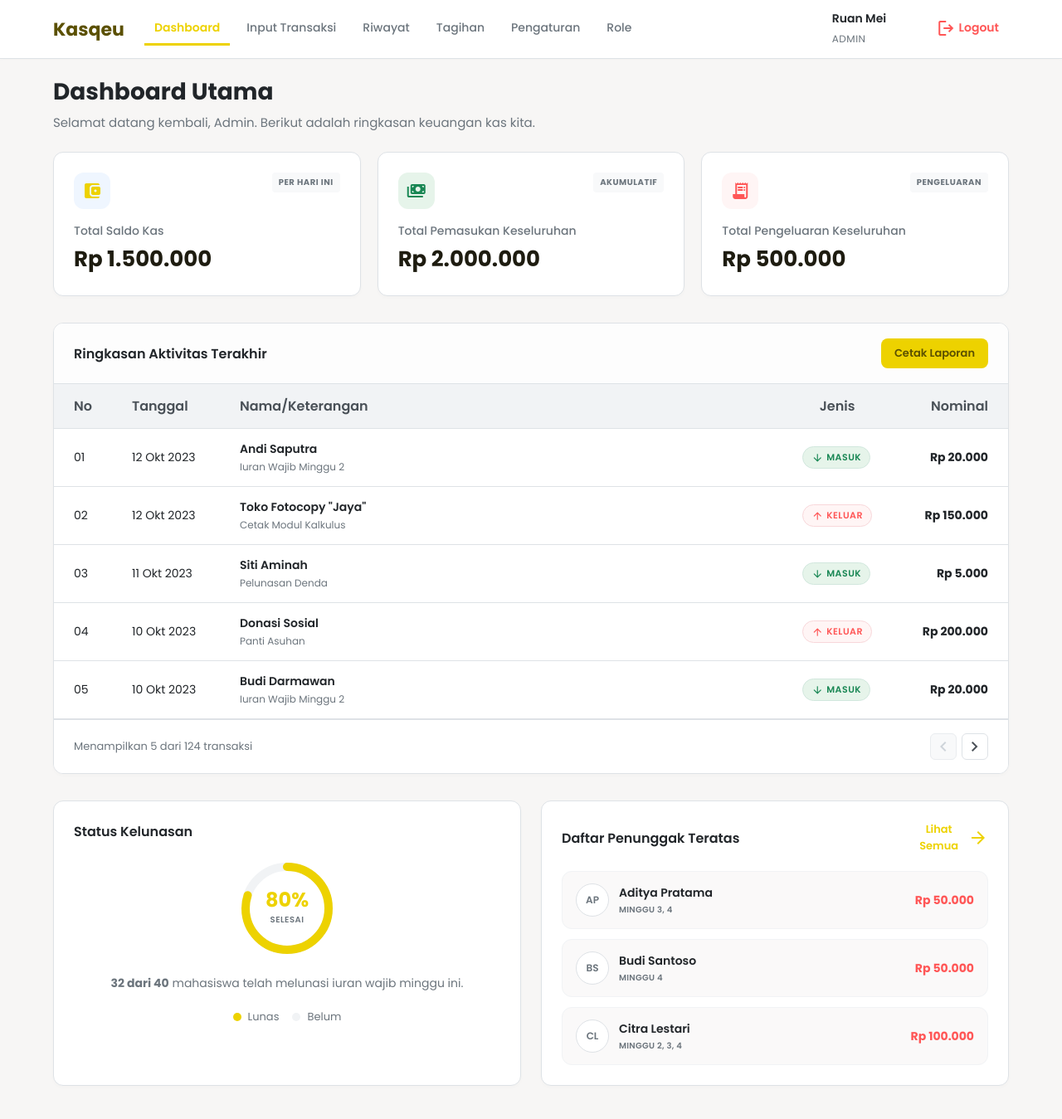
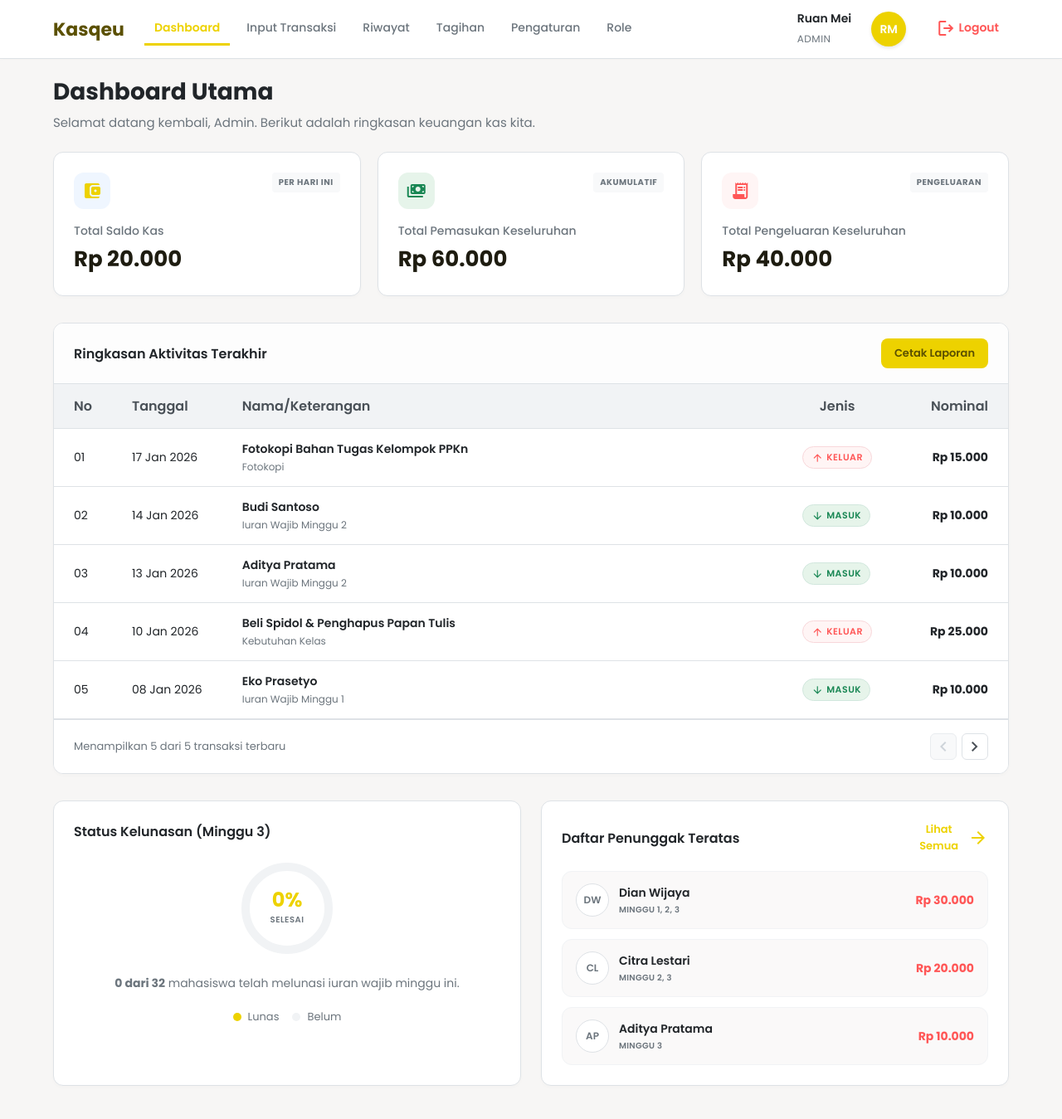
Before and after one commit to arrrfanndi/Kas-Kelas, a PHP site: page /frontend/Admin/Html/dashboard_admin.php in a window 1280 px wide. Shown: the whole page at 83% size. Run offline with PHP 8.4, Linux system fonts and the light colour scheme; a user stored in the database is signed in; data comes from the database, SQL or seed files in the repository.

Commit message:
slha admin

```diff
--- a/frontend/Admin/Html/dashboard_admin.php
+++ b/frontend/Admin/Html/dashboard_admin.php
@@ -1,3 +1,7 @@
+<?php
+require_once '../../../Backend/Admin/Logic_dashboard_admin.php';
+?>
+
 <!DOCTYPE html>
 <html lang="id">
 
@@ -8,11 +12,9 @@
 
     <link rel="preconnect" href="https://fonts.googleapis.com">
     <link rel="preconnect" href="https://fonts.gstatic.com" crossorigin>
-    <link href="https://fonts.googleapis.com/css2?family=Poppins:wght@300;400;500;600;700&display=swap"
-        rel="stylesheet">
+    <link href="https://fonts.googleapis.com/css2?family=Poppins:wght@300;400;500;600;700&display=swap" rel="stylesheet">
 
-    <link href="https://fonts.googleapis.com/css2?family=Material+Symbols+Outlined:wght,FILL@100..700,0..1&display=swap"
-        rel="stylesheet">
+    <link href="https://fonts.googleapis.com/css2?family=Material+Symbols+Outlined:wght,FILL@100..700,0..1&display=swap" rel="stylesheet">
 
     <link rel="stylesheet" href="../../User/Css/user_dashboard.css">
     <link rel="stylesheet" href="../Css/dashboard_admin.css">
@@ -35,11 +37,11 @@
             </div>
             <div class="nav-right">
                 <div class="user-info">
-                    <span class="user-name">Ruan Mei</span>
+                    <span class="user-name"><?= htmlspecialchars($nama) ?></span>
                     <span class="user-role">Admin</span>
                 </div>
-                <div class="avatar-box"></div>
-                <button class="btn-logout">
+                <div class="avatar-box"><?= $inisial ?></div>
+                <button class="btn-logout" onclick="window.location.href='/config/logout.php'">
                     <span class="material-symbols-outlined">logout</span>
                     <span>Logout</span>
                 </button>
@@ -63,8 +65,7 @@
                     <span class="card-tag">Per Hari Ini</span>
                 </div>
                 <p class="card-label">Total Saldo Kas</p>
-                <h3 class="card-value">Rp 1.500.000</h3>
-
+                <h3 class="card-value">Rp <?= number_format($saldo_kelas, 0, ',', '.') ?></h3>
             </div>
 
             <div class="kpi-card border-green">
@@ -75,8 +76,7 @@
                     <span class="card-tag">Akumulatif</span>
                 </div>
                 <p class="card-label">Total Pemasukan Keseluruhan</p>
-                <h3 class="card-value">Rp 2.000.000</h3>
-
+                <h3 class="card-value">Rp <?= number_format($total_masuk, 0, ',', '.') ?></h3>
             </div>
 
             <div class="kpi-card border-red">
@@ -87,14 +87,14 @@
                     <span class="card-tag">Pengeluaran</span>
                 </div>
                 <p class="card-label">Total Pengeluaran Keseluruhan</p>
-                <h3 class="card-value text-red">Rp 500.000</h3>
+                <h3 class="card-value text-red">Rp <?= number_format($total_keluar, 0, ',', '.') ?></h3>
             </div>
         </div>
 
         <section class="table-section">
             <div class="table-header-panel">
                 <h4>Ringkasan Aktivitas Terakhir</h4>
-                <button class="btn-print-report">Cetak Laporan</button>
+                <button class="btn-print-report" onclick="window.location.href='/Backend/Admin/print_aktivitas.php'">Cetak Laporan</button>
             </div>
 
             <div class="table-responsive">
@@ -109,87 +109,52 @@
                         </tr>
                     </thead>
                     <tbody>
+                        <?php if (empty($list_aktivitas)): ?>
                             <tr>
-                            <td class="text-muted">01</td>
-                            <td class="text-muted">12 Okt 2023</td>
+                                <td colspan="5" class="text-center" style="padding: 24px; color: #9ca3af;">Belum ada riwayat transaksi keuangan masuk atau keluar.</td>
+                            </tr>
+                        <?php else: ?>
+                            <?php
+                            $no = 1;
+                            foreach ($list_aktivitas as $row):
+                                $tgl_format = ($row['tanggal']) ? date('d M Y', strtotime($row['tanggal'])) : '-';
+                                $is_masuk   = ($row['jenis'] === 'masuk');
+
+                                // Menyesuaikan kelas badge & font warna sesuai bawaan template iuran/pengeluaran
+                                $badge_class = $is_masuk ? 'badge-row badge-row-success' : 'badge-row badge-row-error';
+                                $icon_badge  = $is_masuk ? 'arrow_downward' : 'arrow_upward';
+                                $text_badge  = $is_masuk ? 'Masuk' : 'Keluar';
+                                $color_class = $is_masuk ? 'text-green' : 'text-red';
+                            ?>
+                                <tr>
+                                    <td class="text-muted"><?= str_pad($no++, 2, '0', STR_PAD_LEFT) ?></td>
+                                    <td class="text-muted"><?= $tgl_format ?></td>
                                     <td>
-                                <div class="row-title">Andi Saputra</div>
-                                <div class="row-subtitle">Iuran Wajib Minggu 2</div>
+                                        <div class="row-title"><?= htmlspecialchars($row['judul']) ?></div>
+                                        <div class="row-subtitle"><?= htmlspecialchars($row['sub_judul']) ?></div>
                                     </td>
                                     <td>
-                                <span class="badge-row badge-row-success">
-                                    <span class="material-symbols-outlined">arrow_downward</span> Masuk
+                                        <span class="<?= $badge_class ?>">
+                                            <span class="material-symbols-outlined"><?= $icon_badge ?></span> <?= $text_badge ?>
                                         </span>
                                     </td>
-                            <td class="text-right-align text-green font-bold">Rp 20.000</td>
+                                    <td class="text-right-align <?= $color_class ?> font-bold">
+                                        Rp <?= number_format($row['nominal'], 0, ',', '.') ?>
+                                    </td>
                                 </tr>
-                        <tr>
-                            <td class="text-muted">02</td>
-                            <td class="text-muted">12 Okt 2023</td>
-                            <td>
-                                <div class="row-title">Toko Fotocopy "Jaya"</div>
-                                <div class="row-subtitle">Cetak Modul Kalkulus</div>
-                            </td>
-                            <td>
-                                <span class="badge-row badge-row-error">
-                                    <span class="material-symbols-outlined">arrow_upward</span> Keluar
-                                </span>
-                            </td>
-                            <td class="text-right-align text-red font-bold">Rp 150.000</td>
-                        </tr>
-                        <tr>
-                            <td class="text-muted">03</td>
-                            <td class="text-muted">11 Okt 2023</td>
-                            <td>
-                                <div class="row-title">Siti Aminah</div>
-                                <div class="row-subtitle">Pelunasan Denda</div>
-                            </td>
-                            <td>
-                                <span class="badge-row badge-row-success">
-                                    <span class="material-symbols-outlined">arrow_downward</span> Masuk
-                                </span>
-                            </td>
-                            <td class="text-right-align text-green font-bold">Rp 5.000</td>
-                        </tr>
-                        <tr>
-                            <td class="text-muted">04</td>
-                            <td class="text-muted">10 Okt 2023</td>
-                            <td>
-                                <div class="row-title">Donasi Sosial</div>
-                                <div class="row-subtitle">Panti Asuhan</div>
-                            </td>
-                            <td>
-                                <span class="badge-row badge-row-error">
-                                    <span class="material-symbols-outlined">arrow_upward</span> Keluar
-                                </span>
-                            </td>
-                            <td class="text-right-align text-red font-bold">Rp 200.000</td>
-                        </tr>
-                        <tr>
-                            <td class="text-muted">05</td>
-                            <td class="text-muted">10 Okt 2023</td>
-                            <td>
-                                <div class="row-title">Budi Darmawan</div>
-                                <div class="row-subtitle">Iuran Wajib Minggu 2</div>
-                            </td>
-                            <td>
-                                <span class="badge-row badge-row-success">
-                                    <span class="material-symbols-outlined">arrow_downward</span> Masuk
-                                </span>
-                            </td>
-                            <td class="text-right-align text-green font-bold">Rp 20.000</td>
-                        </tr>
+                            <?php endforeach; ?>
+                        <?php endif; ?>
                     </tbody>
                 </table>
             </div>
 
             <div class="table-footer-panel">
-                <span class="text-counter">Menampilkan 5 dari 124 transaksi</span>
+                <span class="text-counter">Menampilkan <?= count($list_aktivitas) ?> dari 5 transaksi terbaru</span>
                 <div class="pagination-arrows">
                     <button class="btn-arrow-nav disabled">
                         <span class="material-symbols-outlined">chevron_left</span>
                     </button>
-                    <button class="btn-arrow-nav">
+                    <button class="btn-arrow-nav" onclick="window.location.href='riwayat_admin.php'">
                         <span class="material-symbols-outlined">chevron_right</span>
                     </button>
                 </div>
@@ -198,22 +163,22 @@
 
         <div class="bottom-split-grid">
             <div class="split-card card-alignment-center">
-                <h4 class="split-card-title">Status Kelunasan</h4>
+                <h4 class="split-card-title">Status Kelunasan (Minggu <?= $minggu_ke_text ?>)</h4>
 
                 <div class="circular-progress">
                     <svg class="progress-svg">
                         <circle class="circle-track" cx="60" cy="60" r="50"></circle>
                         <circle class="circle-bar" cx="60" cy="60" r="50" stroke-dasharray="314.159"
-                            stroke-dashoffset="62.831"></circle>
+                            stroke-dashoffset="<?= $dashoffset ?>"></circle>
                     </svg>
                     <div class="progress-inner-text">
-                        <span class="percentage">80%</span>
+                        <span class="percentage"><?= $pct_lunas ?>%</span>
                         <span class="sub-tag">Selesai</span>
                     </div>
                 </div>
 
                 <p class="progress-desc-text">
-                    <strong>32 dari 40</strong> mahasiswa telah melunasi iuran wajib minggu ini.
+                    <strong><?= $total_lunas_minggu_ini ?> dari <?= $total_aktif ?></strong> mahasiswa telah melunasi iuran wajib minggu ini.
                 </p>
 
                 <div class="legend-container">
@@ -229,43 +194,36 @@
             <div class="split-card">
                 <div class="split-card-header">
                     <h4 class="split-card-title">Daftar Penunggak Teratas</h4>
-                    <button class="btn-link-viewall">
+                    <button class="btn-link-viewall" onclick="window.location.href='tagihan_admin.php'">
                         <span>Lihat Semua</span>
                         <span class="material-symbols-outlined">arrow_forward</span>
                     </button>
                 </div>
 
                 <div class="debtors-list-wrapper">
+                    <?php if (empty($list_debtors)): ?>
+                        <p class="text-muted text-center" style="padding-top: 40px;">Hebat! Seluruh mahasiswa telah melunasi kas kelas.</p>
+                    <?php else: ?>
+                        <?php foreach ($list_debtors as $debtor):
+                            // Membuat inisial profil mahasiswa penunggak secara dinamis
+                            $d_kata = explode(' ', $debtor['nama']);
+                            $d_init = strtoupper(substr($d_kata[0], 0, 1));
+                            if (isset($d_kata[1])) {
+                                $d_init .= strtoupper(substr($d_kata[1], 0, 1));
+                            }
+                        ?>
                             <div class="debtor-list-item">
                                 <div class="debtor-profile">
-                            <div class="debtor-initials">AP</div>
+                                    <div class="debtor-initials"><?= $d_init ?></div>
                                     <div>
-                                <h5 class="debtor-name">Aditya Pratama</h5>
-                                <p class="debtor-weeks">Minggu 3, 4</p>
+                                        <h5 class="debtor-name"><?= htmlspecialchars($debtor['nama']) ?></h5>
+                                        <p class="debtor-weeks">Minggu <?= htmlspecialchars($debtor['minggu_tunggakan']) ?></p>
                                     </div>
                                 </div>
-                        <span class="debtor-amount text-red">Rp 50.000</span>
+                                <span class="debtor-amount text-red">Rp <?= number_format($debtor['total_tunggakan'], 0, ',', '.') ?></span>
                             </div>
-                    <div class="debtor-list-item">
-                        <div class="debtor-profile">
-                            <div class="debtor-initials">BS</div>
-                            <div>
-                                <h5 class="debtor-name">Budi Santoso</h5>
-                                <p class="debtor-weeks">Minggu 4</p>
-                            </div>
-                        </div>
-                        <span class="debtor-amount text-red">Rp 50.000</span>
-                    </div>
-                    <div class="debtor-list-item">
-                        <div class="debtor-profile">
-                            <div class="debtor-initials">CL</div>
-                            <div>
-                                <h5 class="debtor-name">Citra Lestari</h5>
-                                <p class="debtor-weeks">Minggu 2, 3, 4</p>
-                            </div>
-                        </div>
-                        <span class="debtor-amount text-red">Rp 100.000</span>
-                    </div>
+                        <?php endforeach; ?>
+                    <?php endif; ?>
                 </div>
             </div>
         </div>
--- a/frontend/User/Css/user_dashboard.css
+++ b/frontend/User/Css/user_dashboard.css
@@ -1,5 +1,3 @@
-
-
 /* 1. RESET STYLES & VARIABLE DEFINITIONS */
 * {
     box-sizing: border-box;
@@ -115,12 +113,19 @@ body {
     letter-spacing: 0.5px;
 }
 
-.avatar {
-    width: 36px;
-    height: 36px;
+.avatar-box {
+    width: 42px;
+    height: 42px;
+    background-color: #EDD200;
+    color: #ffffff;
     border-radius: 50%;
-    object-fit: cover;
-    border: 1px solid #dee2e6;
+    display: inline-flex;
+    align-items: center;
+    justify-content: center;
+    font-weight: 600;
+    font-size: 14px;
+    text-transform: uppercase;
+    box-shadow: 0 2px 4px rgba(0, 0, 0, 0.1);
 }
 
 .btn-logout {
@@ -347,8 +352,13 @@ body {
 }
 
 /* Badge Status Lunas */
-.text-success { color: #198754; }
-.text-error { color: #FF5656; }
+.text-success {
+    color: #198754;
+}
+
+.text-error {
+    color: #FF5656;
+}
 
 /* Badge Status Komponen */
 .badge {
@@ -372,6 +382,7 @@ body {
     background-color: #fff5f5;
     color: #FF5656;
 }
+
 .badge-row {
     font-size: 11px;
     font-weight: 600;
@@ -400,6 +411,7 @@ body {
 .badge-row .material-symbols-outlined {
     font-size: 14px !important;
 }
+
 .table-footer {
     padding: 16px;
     display: flex;
--- a/frontend/User/Html/user_riwayat.php
+++ b/frontend/User/Html/user_riwayat.php
@@ -35,7 +35,7 @@ require_once '../../../Backend/User/Logic_user_riwayat.php'
                     <span class="user-role">Siswa</span>
                 </div>
                 <div class="avatar-box"><?= $inisial ?></div>
-                <button class="btn-logout" onclick="window.location.href='/Config/logout.php'">
+                <button class="btn-logout" onclick="window.location.href='/config/logout.php'">
                     <span class="material-symbols-outlined">logout</span>
                     <span>Logout</span>
                 </button>
@@ -51,7 +51,7 @@ require_once '../../../Backend/User/Logic_user_riwayat.php'
                 <p>Transparansi total untuk setiap rupiah yang dikelola. Pantau pemasukan dan pengeluaran kelas dengan detail dan akurat.</p>
             </div>
             <div class="header-action">
-                <a href="/Backend/User/cetak_riwayat.php?filter=<?= urlencode($filter) ?>&search=<?= urlencode($search) ?>" class="btn-download" target="_blank" style="text-decoration: none; display: inline-flex; align-items: center; gap: 8px;">
+                <a href="/Backend/User/cetak_riwayat.php?filter=<?= htmlspecialchars($filter) ?>" class="btn-download" target="_blank" style="text-decoration: none; display: inline-flex; align-items: center; gap: 8px;">
                     <span class="material-symbols-outlined">download</span>
                     <span>Unduh PDF</span>
                 </a>
--- a/frontend/User/Html/user_tagihan.php
+++ b/frontend/User/Html/user_tagihan.php
@@ -129,7 +129,7 @@ require_once '../../../Backend/User/Logic_user_tagihan.php'
                     <span class="material-symbols-outlined">chat_bubble</span>
                     <span>Tanya Bendahara</span>
                 </button>
-                <button class="btn-support-outline" onclick="window.location.href='cetak_tagihan_pdf.php'">
+                <button class="btn-support-outline" onclick="window.location.href='/Backend/User/cetak_tagihan.php'">
                     <span class="material-symbols-outlined">description</span>
                     <span>Unduh Rekap PDF</span>
                 </button>
```
Also changed, not shown: frontend/Admin/Html/inputTransaksi_admin.php (+114 -40 lines). Lines whose indentation alone changed are shown as unchanged.
